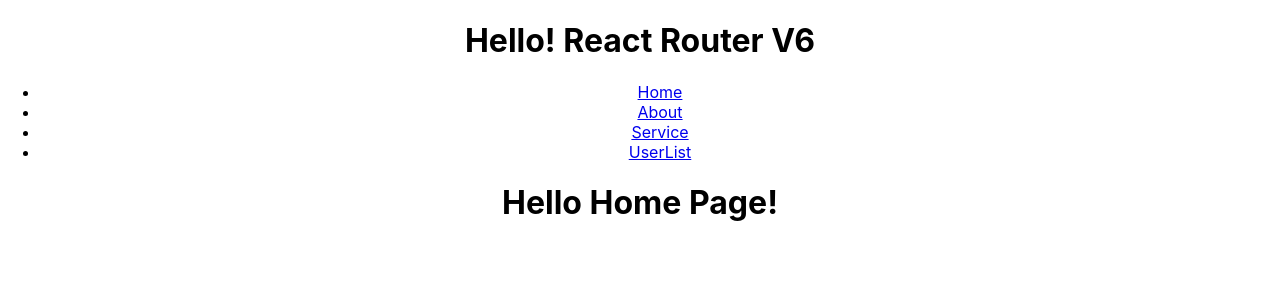
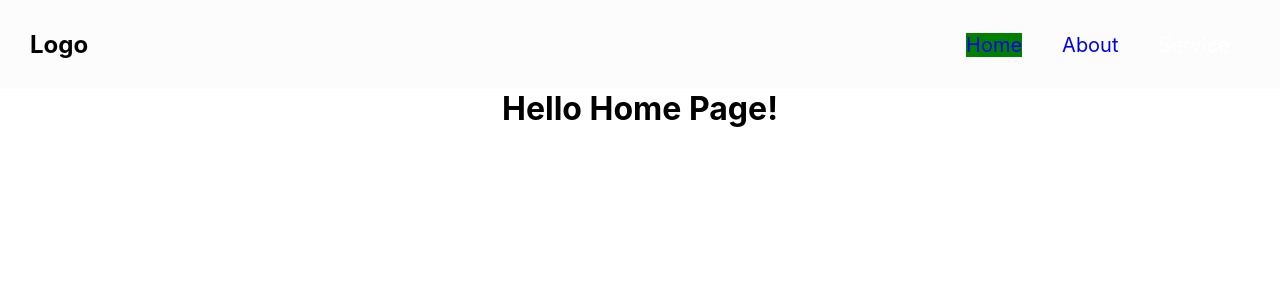
Before and after one commit to codes4education/react-router-v6, a React (Create React App) app: page / in a window 1280 px wide. Shown: the top 300 px of the page. Built offline with nearby package versions, Linux system fonts and the light colour scheme.

Commit message:
navlink with active class

```diff
--- a/src/App.css
+++ b/src/App.css
@@ -1,38 +1,35 @@
+* {
+  margin: 0;
+  padding: 0;
+  box-sizing: border-box;
+}
 .App {
   text-align: center;
 }
-
-.App-logo {
-  height: 40vmin;
-  pointer-events: none;
+/* NavLink CSS */
+nav {
+  display: flex;
+  align-items: center;
+  justify-content: space-between;
+  width: 100%;
+  padding: 30px;
+  background: #fcfcfc;
 }
-
-@media (prefers-reduced-motion: no-preference) {
-  .App-logo {
-    animation: App-logo-spin infinite 20s linear;
-  }
+nav ul {
+  list-style: none;
 }
-
-.App-header {
-  background-color: #282c34;
-  min-height: 100vh;
-  display: flex;
-  flex-direction: column;
-  align-items: center;
-  justify-content: center;
-  font-size: calc(10px + 2vmin);
-  color: white;
+nav ul li {
+  display: inline;
+  padding: 0 20px;
 }
-
-.App-link {
-  color: #61dafb;
+nav ul li a {
+  text-decoration: none;
+  font-size: 20px;
 }
-
-@keyframes App-logo-spin {
-  from {
-    transform: rotate(0deg);
-  }
-  to {
-    transform: rotate(360deg);
-  }
+nav ul li a:hover {
+  color: red;
 }
+/* nav ul li a.active {
+  font-weight: 600;
+  color: red;
+} */
--- a/src/App.js
+++ b/src/App.js
@@ -5,13 +5,9 @@
 import Navbar from "./Component/Navbar";
 import Service from "./Component/Service";
 import PageNotFound from "./Component/PageNotFound";
-import UserList from "./Component/UserList";
-import UserProfile from "./Component/UserProfile";
 function App() {
   return (
     <div className="App">
-      <h1>Hello! React Router V6</h1>
-
       {/* Navigations */}
       <BrowserRouter>
         <Navbar />
@@ -19,8 +15,6 @@
           <Route path="/" element={<Home />} />
           <Route path="/about" element={<About />} />
           <Route path="/service" element={<Service />} />
-          <Route path="/user" element={<UserList />} />
-          <Route path="/user/:userId" element={<UserProfile />} />
           <Route path="/*" element={<PageNotFound />} />
         </Routes>
       </BrowserRouter>
--- a/src/Component/Navbar.js
+++ b/src/Component/Navbar.js
@@ -1,22 +1,46 @@
 import React from "react";
-import { Link } from "react-router-dom";
+import { NavLink } from "react-router-dom";
 
 function Navbar() {
   return (
     <>
       <nav>
+        <div>
+          <h2>Logo</h2>
+        </div>
         <ul>
           <li>
-            <Link to="/">Home</Link>
+            <NavLink
+              to="/"
+              style={({ isActive }) => {
+                return { backgroundColor: isActive ? "green" : "transparent" };
+              }}
+            >
+              Home
+            </NavLink>
           </li>
           <li>
-            <Link to="/about">About</Link>
+            <NavLink
+              to="/about"
+              style={({ isActive }) => {
+                return { backgroundColor: isActive ? "yellow" : "transparent" };
+              }}
+            >
+              About
+            </NavLink>
           </li>
           <li>
-            <Link to="/service">Service</Link>
-          </li>
-          <li>
-            <Link to="/user">UserList</Link>
+            <NavLink
+              to="/service"
+              style={({ isActive }) => {
+                return {
+                  backgroundColor: isActive ? "blue" : "transparent",
+                  color: "white",
+                };
+              }}
+            >
+              Service
+            </NavLink>
           </li>
         </ul>
       </nav>
--- a/src/Component/UserList.js
+++ /dev/null
@@ -1,26 +0,0 @@
-import React from "react";
-import { Link } from "react-router-dom";
-
-// Mock Data
-const userData = {
-  users: [
-    { id: 1, name: "User 1" },
-    { id: 2, name: "User 2" },
-    { id: 3, name: "User 3" },
-  ],
-};
-
-export default function UserList() {
-  return (
-    <div>
-      <h2>UserList</h2>
-      <ul>
-        {userData.users.map((user) => (
-          <li key={user.id}>
-            <Link to={`/user/${user.id}`}>{user.name}</Link>
-          </li>
-        ))}
-      </ul>
-    </div>
-  );
-}
--- a/src/Component/UserProfile.js
+++ /dev/null
@@ -1,31 +0,0 @@
-import React from "react";
-import { useParams } from "react-router-dom";
-
-// Mock Data
-const userData = {
-  users: [
-    { id: 1, name: "User 1" },
-    { id: 2, name: "User 2" },
-    { id: 3, name: "User 3" },
-  ],
-};
-
-export default function UserProfile() {
-  const { userId } = useParams();
-  console.log(userId);
-  const user = userData.users.find((user) => user.id === parseInt(userId));
-
-  return (
-    <div>
-      <h2>User Profile</h2>
-      {user ? (
-        <div>
-          <h3>Name: {user.name}</h3>
-          <p>ID: {user.id}</p>
-        </div>
-      ) : (
-        <p>User Not Found</p>
-      )}
-    </div>
-  );
-}
```
